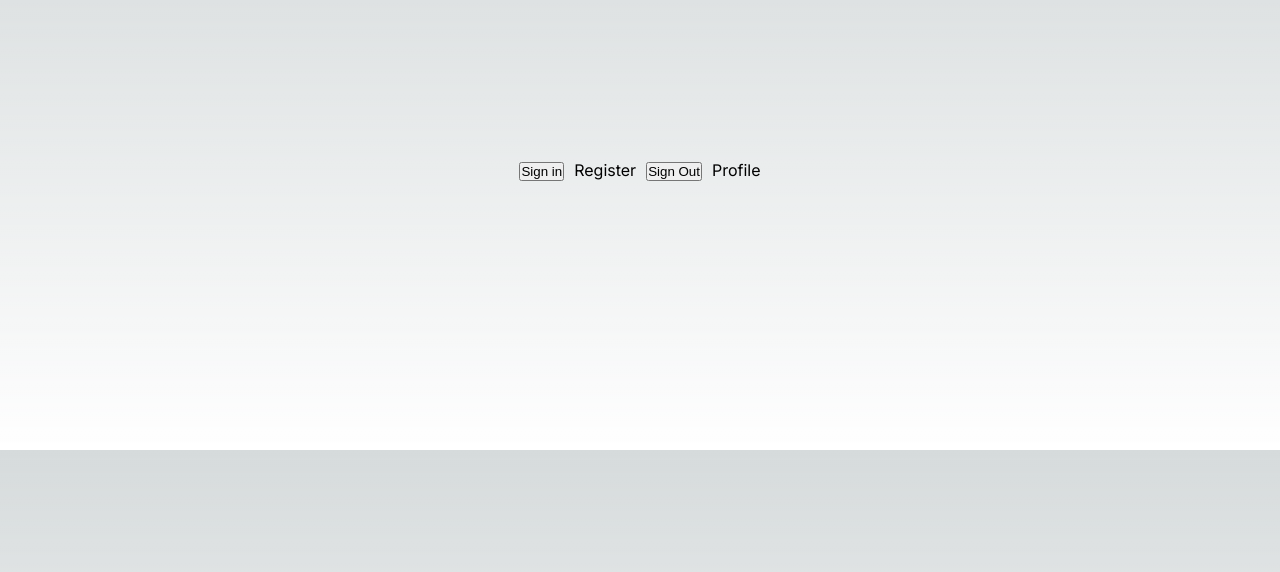
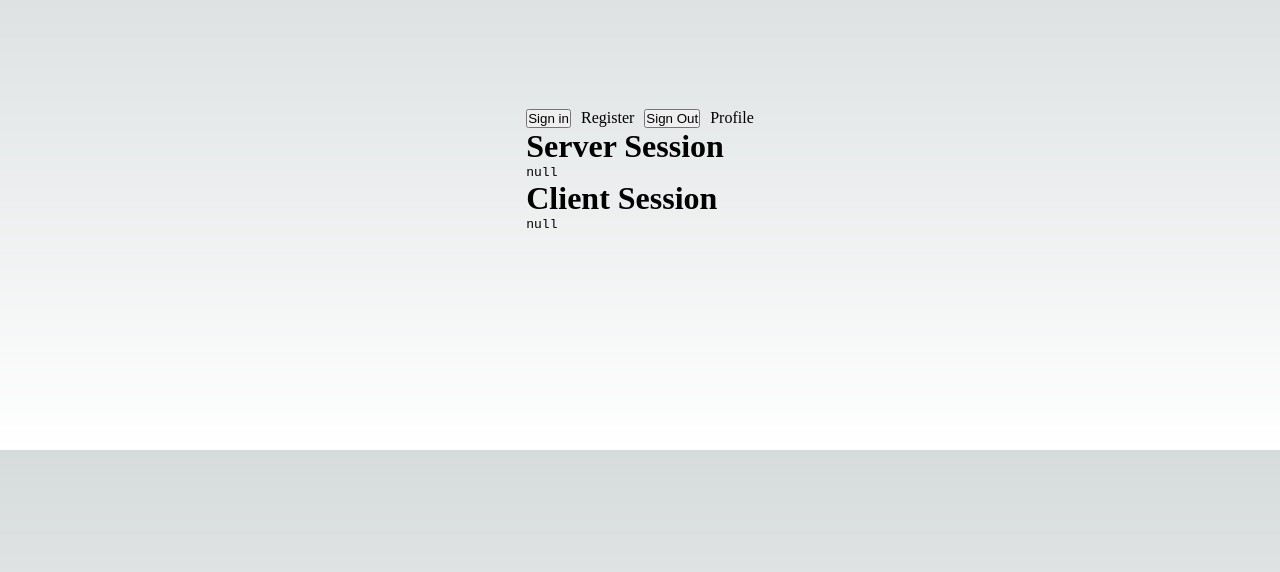
Before and after one commit to Rdoolz51/p2BankingSystem, a Next.js app in the folder frontend/: page / in a window 1280 px wide. Shown: the part 110-682 px from the top of the page. Built offline with nearby package versions, Linux system fonts and the light colour scheme; no server answers.

Commit message:
Completed placeholder Authentication using Next.js

```diff
--- /dev/null
+++ b/frontend/src/app/api/session/route.ts
@@ -0,0 +1,12 @@
+import { getServerSession } from "next-auth";
+import { authOptions } from "@/lib/auth";
+import { NextResponse } from "next/server";
+
+export async function GET(request: Request) {
+  const session = await getServerSession(authOptions);
+
+  return NextResponse.json({
+    authenticated: !!session,
+    session,
+  });
+}
--- a/frontend/src/app/layout.tsx
+++ b/frontend/src/app/layout.tsx
@@ -1,21 +1,23 @@
 import './globals.css'
-import { Inter } from 'next/font/google'
-
-const inter = Inter({ subsets: ['latin'] })
+import { NextAuthProvider } from "./providers";
 
 export const metadata = {
-  title: 'Create Next App',
-  description: 'Generated by create next app',
-}
+  title: "P2 Banking",
+  description: "Generated by create next app",
+};
 
 export default function RootLayout({
   children,
 }: {
-  children: React.ReactNode
+  children: React.ReactNode;
 }) {
   return (
     <html lang="en">
-      <body className={inter.className}>{children}</body>
+      <body>
+        <NextAuthProvider>
+          {children}
+        </NextAuthProvider>
+      </body>
     </html>
-  )
+  );
 }
--- a/frontend/src/app/page.tsx
+++ b/frontend/src/app/page.tsx
@@ -3,9 +3,15 @@ import {
   LogoutButton,
   ProfileButton,
   RegisterButton,
-} from "@/components/buttons";
+} from "@/components/buttons.component";
+import { getServerSession } from "next-auth";
+import { authOptions } from "@/lib/auth";
+import { User } from "@/components/user.component";
 
-export default function Home() {
+export default async function Home() {
+  const session = await getServerSession(authOptions);
+  console.log(session);
+
   return (
     <main
       style={{
@@ -20,6 +26,11 @@ export default function Home() {
         <RegisterButton />
         <LogoutButton />
         <ProfileButton />
+
+        <h1>Server Session</h1>
+        <pre>{JSON.stringify(session)}</pre>
+
+        <User />
       </div>
     </main>
   );
--- /dev/null
+++ b/frontend/src/app/providers.tsx
@@ -0,0 +1,15 @@
+"use client";
+
+import { SessionProvider } from "next-auth/react";
+
+type Props = {
+  children?: React.ReactNode;
+};
+
+export const NextAuthProvider = ({ children }: Props) => {
+  return (
+  <SessionProvider>
+    {children}
+  </SessionProvider>
+  )
+};
--- /dev/null
+++ b/frontend/src/components/user.component.tsx
@@ -0,0 +1,14 @@
+"use client";
+
+import { useSession } from "next-auth/react";
+
+export const User = () => {
+  const { data: session } = useSession();
+
+  return (
+    <>
+      <h1>Client Session</h1>
+      <pre>{JSON.stringify(session)}</pre>
+    </>
+  );
+};
```
Also changed, not shown: frontend/src/components/buttons.component.tsx (renamed from frontend/src/components/buttons.tsx).
